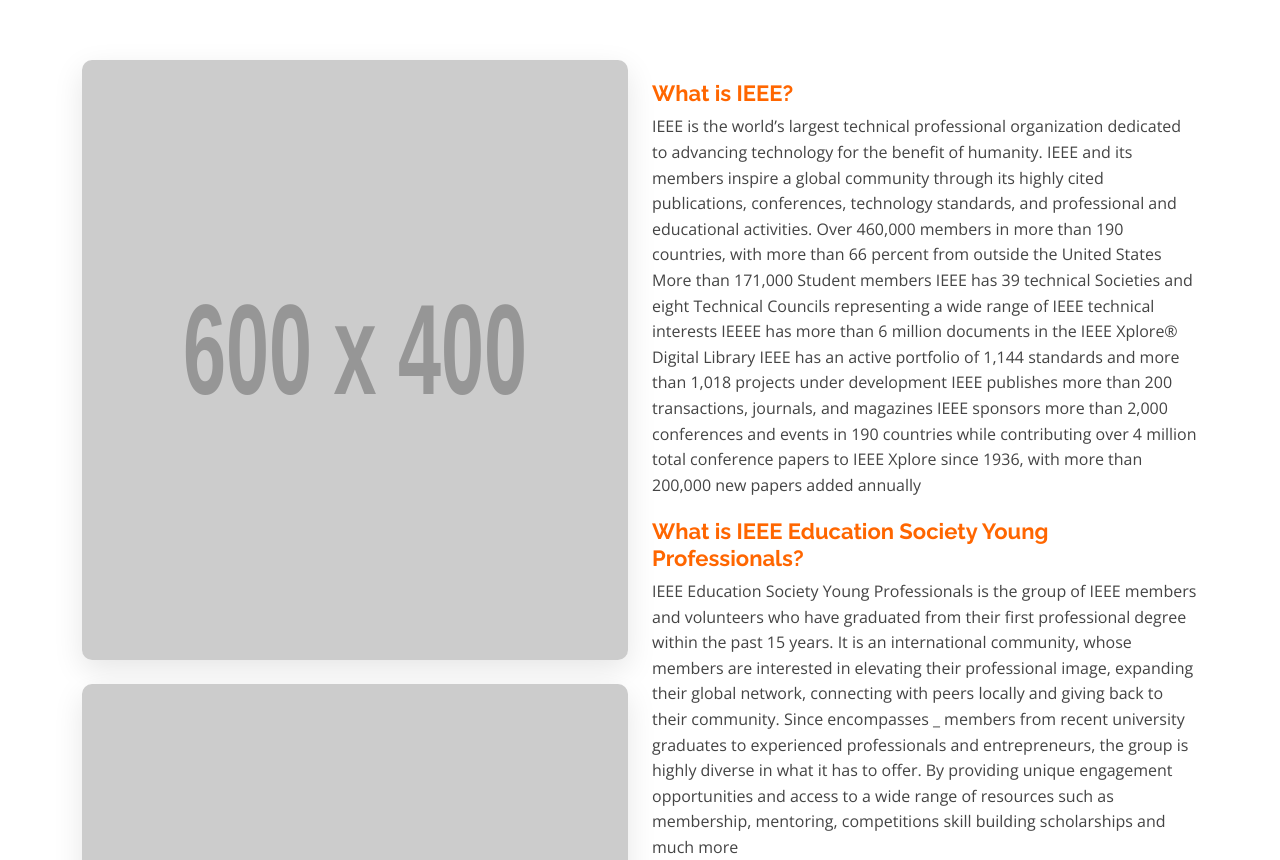
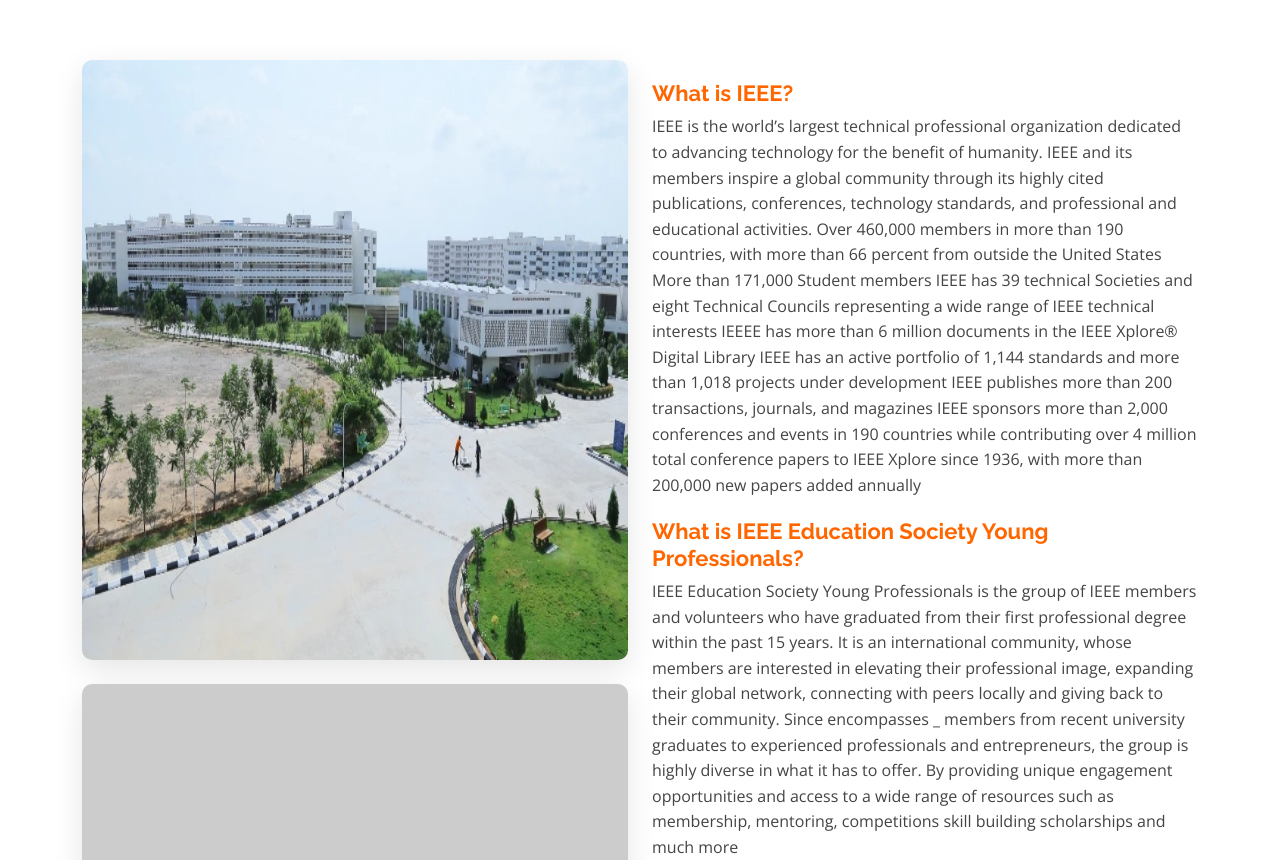
Before and after one commit to Sricharan1626/Leadership-summit-2025, a plain HTML site: page index.html in a window 1280 px wide. Shown: the part 800-1660 px from the top of the page. Drawn offline with nearby package versions, Linux system fonts and the light colour scheme; placeholder pictures from the web are drawn by us.

Commit message:
Update index.html

```diff
--- a/index.html
+++ b/index.html
@@ -858,7 +858,7 @@
 
         <div class="row">
           <div class="col-lg-6 video-box align-self-baseline" data-aos="zoom-in" data-aos-delay="100">
-            <img src="https://placehold.co/600x400/cccccc/333333?text=Main+Event+Image" class="img-fluid" alt="">
+            <img src="assets/symbiosis/image (5).png" class="img-fluid" alt="">
             <br><br>
             <img src="https://placehold.co/600x400/cccccc/333333?text=ANITS+College" class="img-fluid" alt="">
           </div>
```
